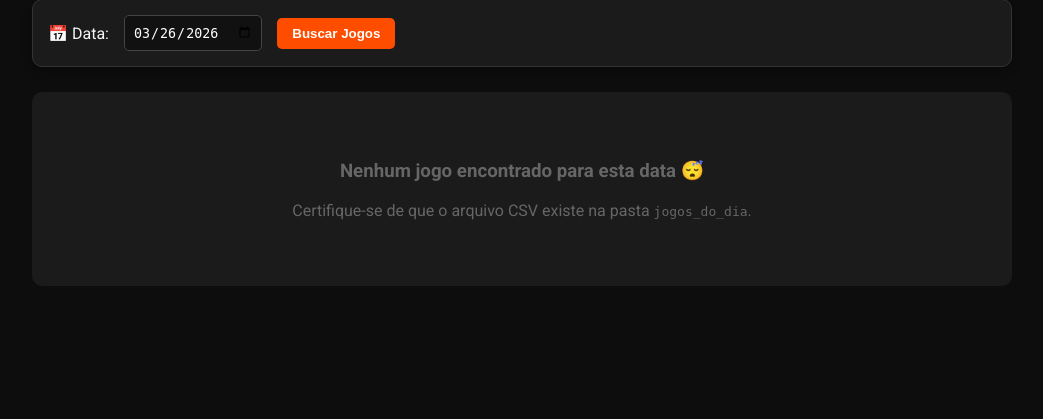
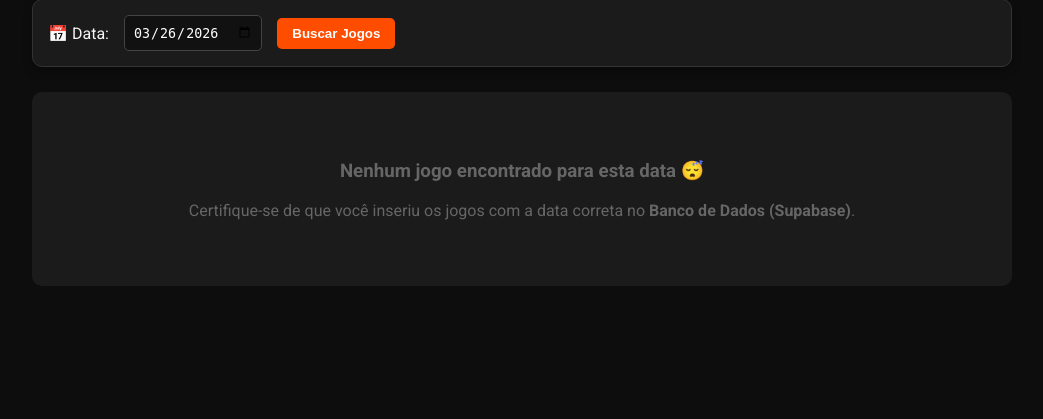
Before and after one commit to rafa3lsilva/redscore_django, a Django app: page / in a window 1280 px wide. Shown: the part 166-585 px from the top of the page, without its empty margins (118-1161 px from the left). Run offline with Django 5.2, Linux system fonts and the light colour scheme.

Commit message:
Update index.html text

```diff
--- a/apps/matches/templates/matches/index.html
+++ b/apps/matches/templates/matches/index.html
@@ -57,7 +57,7 @@
   {% else %}
     <div style="text-align: center; padding: 50px; color: #666; background: var(--card-bg); border-radius: 10px;">
         <h3>Nenhum jogo encontrado para esta data 😴</h3>
-        <p>Certifique-se de que o arquivo CSV existe na pasta <code>jogos_do_dia</code>.</p>
+        <p>Certifique-se de que você inseriu os jogos com a data correta no <b>Banco de Dados (Supabase)</b>.</p>
     </div>
   {% endif %}
 
```
